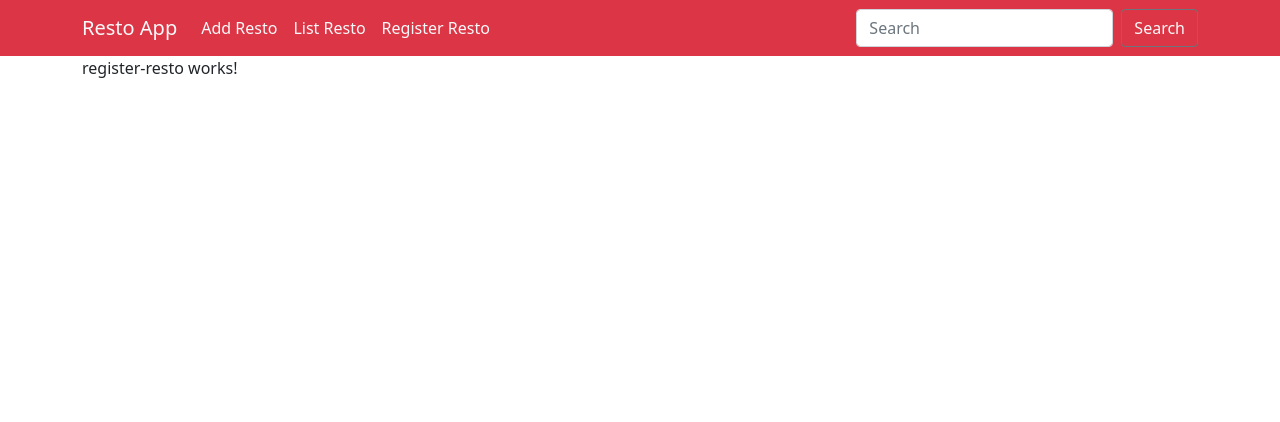
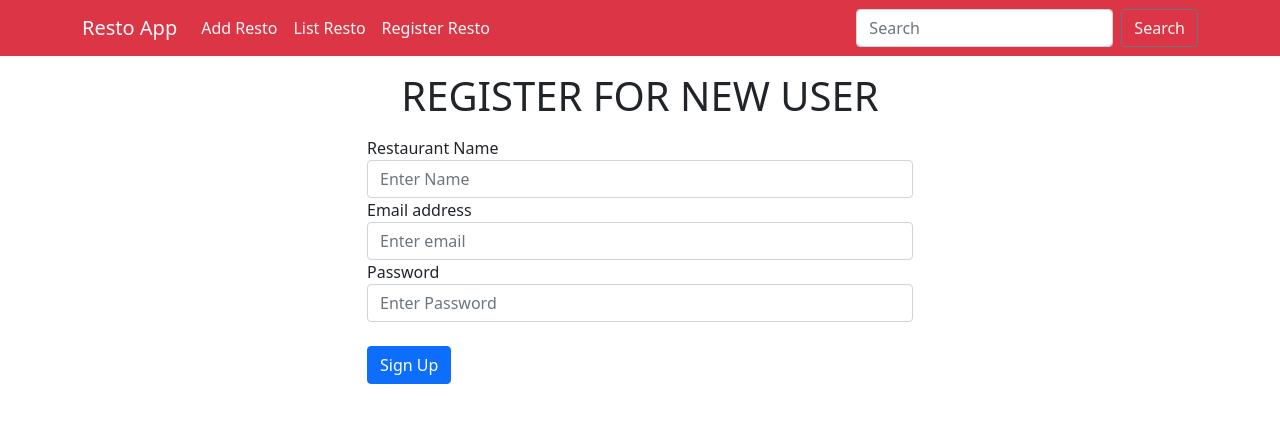
Before and after one commit to Lindos-Mahadi/Angular-First-Crud, an Angular app: page /register in a window 1280 px wide. Shown: the top 422 px of the page. Built offline with nearby package versions, Linux system fonts and the light colour scheme.

Commit message:
Register form & operation complete

```diff
--- a/src/app/header/register-resto/register-resto.component.html
+++ b/src/app/header/register-resto/register-resto.component.html
@@ -1 +1,29 @@
-<p>register-resto works!</p>
+<h1 class="text-center text-uppercase my-3">register FOR NEW USER</h1>
+<div class="row">
+    <div class="col-md-3"></div>
+    <div class="col-md-6">
+        <div *ngIf="alert" class="alert alert-success alert-dismissible fade show" role="alert">
+            <strong>Success!</strong> New user has been registered successfully.
+            <button (click)="alertClose()" type="button" class="close" data-dismiss="alert" aria-label="Close">
+                <span aria-hidden="true">X</span>
+            </button>
+        </div>
+        <form [formGroup]="registar" (ngSubmit)="registerCollection()">
+            <div class="form-group">
+                <label for="exampleInputEmail1">Restaurant Name</label>
+                <input type="text" class="form-control" formControlName="name" placeholder="Enter Name" />
+            </div>
+            <div class="form-group">
+                <label for="exampleInputEmail2">Email address</label>
+                <input type="email" class="form-control" formControlName="email" placeholder="Enter email" />
+            </div>
+            <div class="form-group">
+                <label for="exampleInputPassword3">Password </label>
+                <input type="text" class="form-control" formControlName="password" placeholder="Enter Password" />
+            </div>
+            <br />
+            <button type="submit" class="btn btn-primary">Sign Up</button>
+        </form>
+    </div>
+    <div class="col-md-3"></div>
+</div>
--- a/src/app/header/register-resto/register-resto.component.ts
+++ b/src/app/header/register-resto/register-resto.component.ts
@@ -1,4 +1,6 @@
 import { Component, OnInit } from '@angular/core';
+import { FormGroup, FormControl } from '@angular/forms';
+import { RestoService } from 'src/app/resto.service';
 
 @Component({
   selector: 'app-register-resto',
@@ -7,9 +9,28 @@ import { Component, OnInit } from '@angular/core';
 })
 export class RegisterRestoComponent implements OnInit {
 
-  constructor() { }
+  registar = new FormGroup({
+    name: new FormControl(''),
+    email: new FormControl(''),
+    password: new FormControl(''),
+  })
+
+  alert: boolean = false;
+
+  constructor(private registerInfo: RestoService) { }
+
 
   ngOnInit(): void {
   }
+  registerCollection() {
+    this.registerInfo.registerUser(this.registar.value).subscribe((result) => {
+      console.log(result);
+    })
+    this.registar.reset({})
+    this.alert = true;
+  }
+  alertClose() {
+    this.alert = false
+  }
 
 }
--- a/src/app/resto.service.ts
+++ b/src/app/resto.service.ts
@@ -7,6 +7,8 @@ import { HttpClient } from '@angular/common/http';
 export class RestoService {
 
   url = "http://localhost:3000/restaurants"
+
+  rootUrl = "http://localhost:3000/"
 
   constructor(private http: HttpClient) { }
 
@@ -38,4 +40,9 @@ export class RestoService {
     return this.http.put(`${this.url}/${id}`, data)
   }
 
+  // REGISTER FORM
+  registerUser(data: any) {
+    return this.http.post(this.rootUrl + "users", data)
+  }
+
 }
```
Also changed, not shown: db/db.json (+8 -0 lines).
